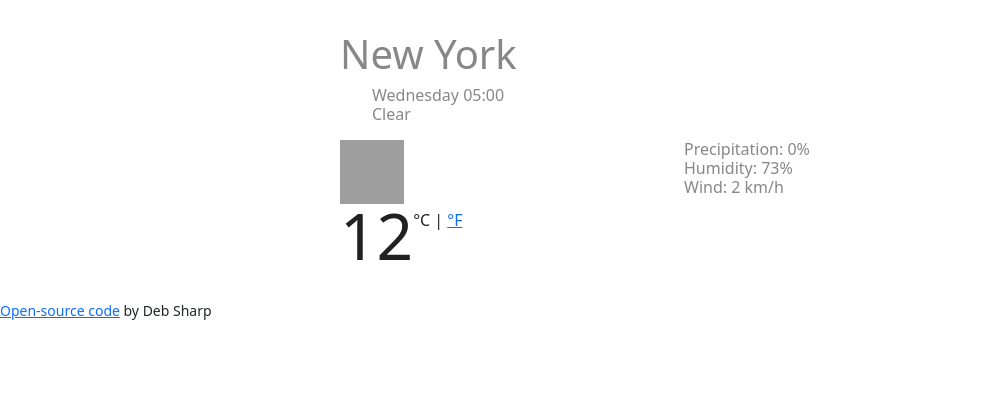
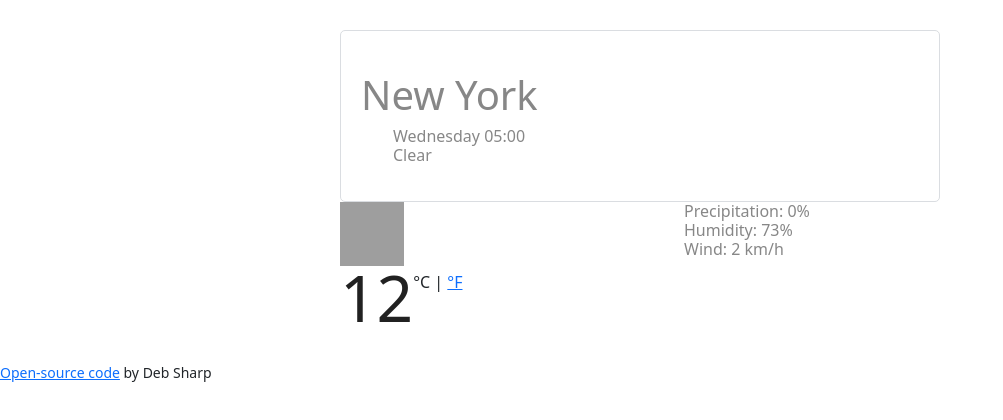
Before and after one commit to dsharp4u/vanillaWMatt, a plain HTML site: page index1.html in a window 1280 px wide. Shown: the whole page, without its empty margins (0-1003 px from the left). Drawn offline with nearby package versions, Linux system fonts and the light colour scheme; grey boxes are pictures that could not be loaded; files whose address does not match are found by name.

Commit message:
Update index1.html
added dash in the div name.

```diff
--- a/index1.html
+++ b/index1.html
@@ -17,7 +17,7 @@
     <div class="container">
       <div class="weather-app-wrapper">
       <!--wrapper around the container, ends at footer-->
-      <div class="weather app">
+      <div class="weather-app">
         <div class="overview"></div>
         <h1>New York</h1>
         <ul>
```
